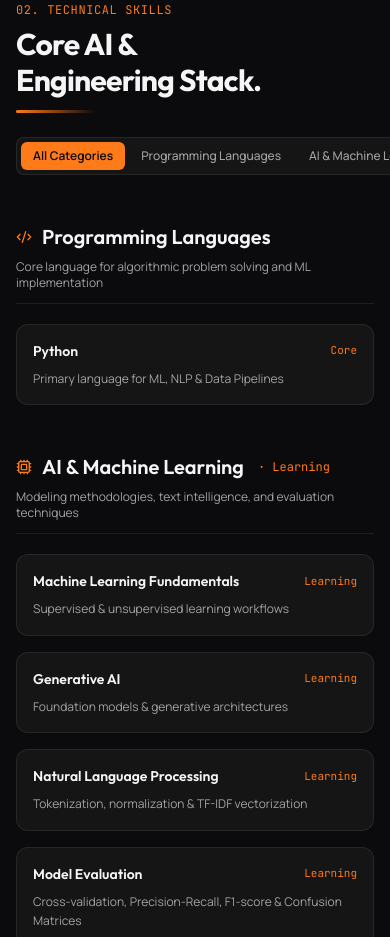
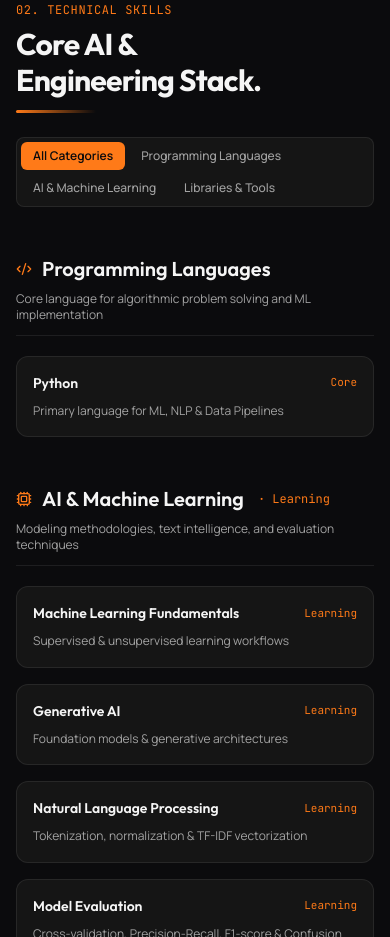
Before and after one commit to itzzkamalesh/Portfolio, a React (Vite) app in the folder Portfolio/: page / in a window 390 px wide. Shown: the part 2320-3257 px from the top of the page. Built offline with nearby package versions, Linux system fonts and the light colour scheme.

Commit message:
Update SkillsSection component for responsive layout

```diff
--- a/Portfolio/src/components/SkillsSection.tsx
+++ b/Portfolio/src/components/SkillsSection.tsx
@@ -48,7 +48,7 @@ export const SkillsSection: React.FC = () => {
 
           {/* Interactive Category Filter Control */}
           <div
-            className="inline-flex items-center gap-1 p-1 bg-[#151515] border border-white/[0.08] rounded-lg self-start"
+            className="inline-flex flex-wrap items-center gap-1 p-1 bg-[#151515] border border-white/[0.08] rounded-lg self-start max-w-full"
             role="tablist"
             aria-label="Filter skills by category"
           >
```
